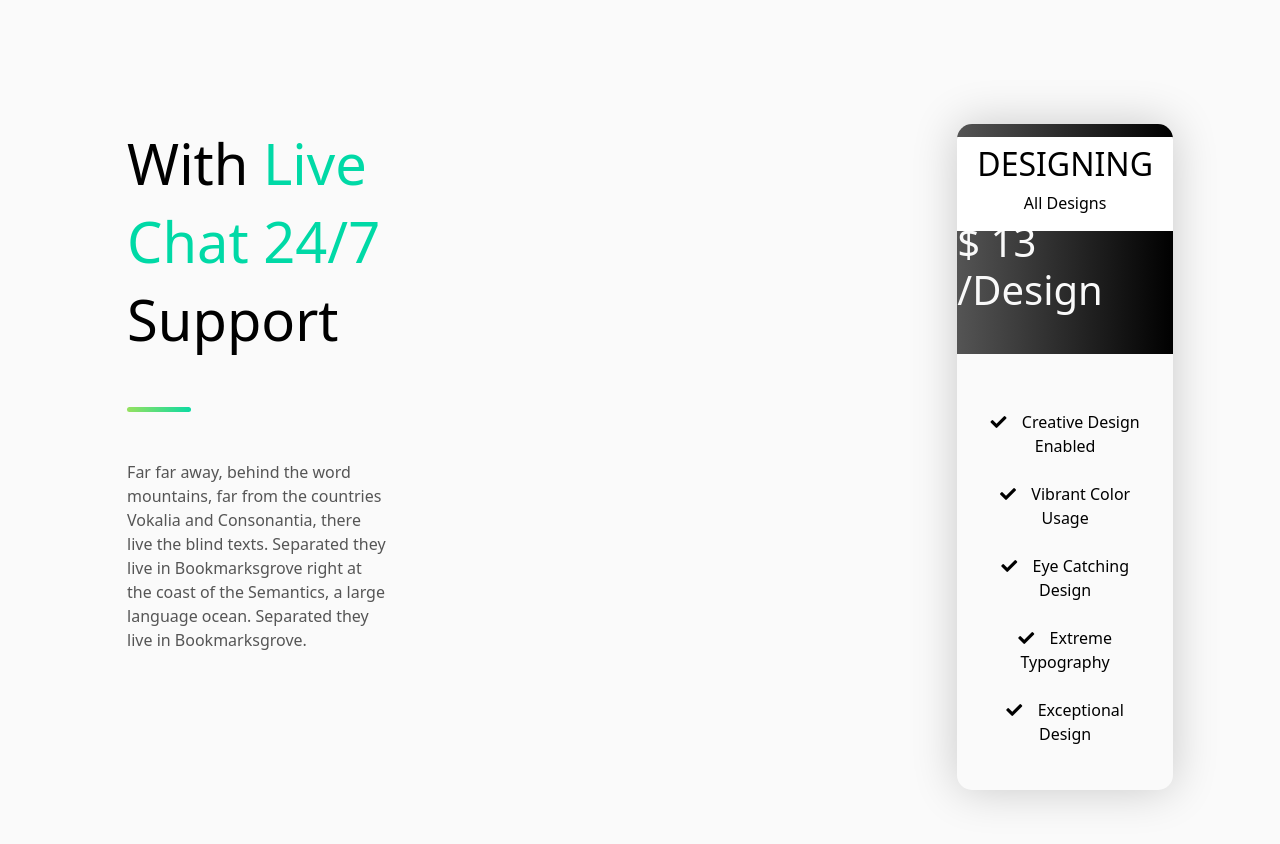
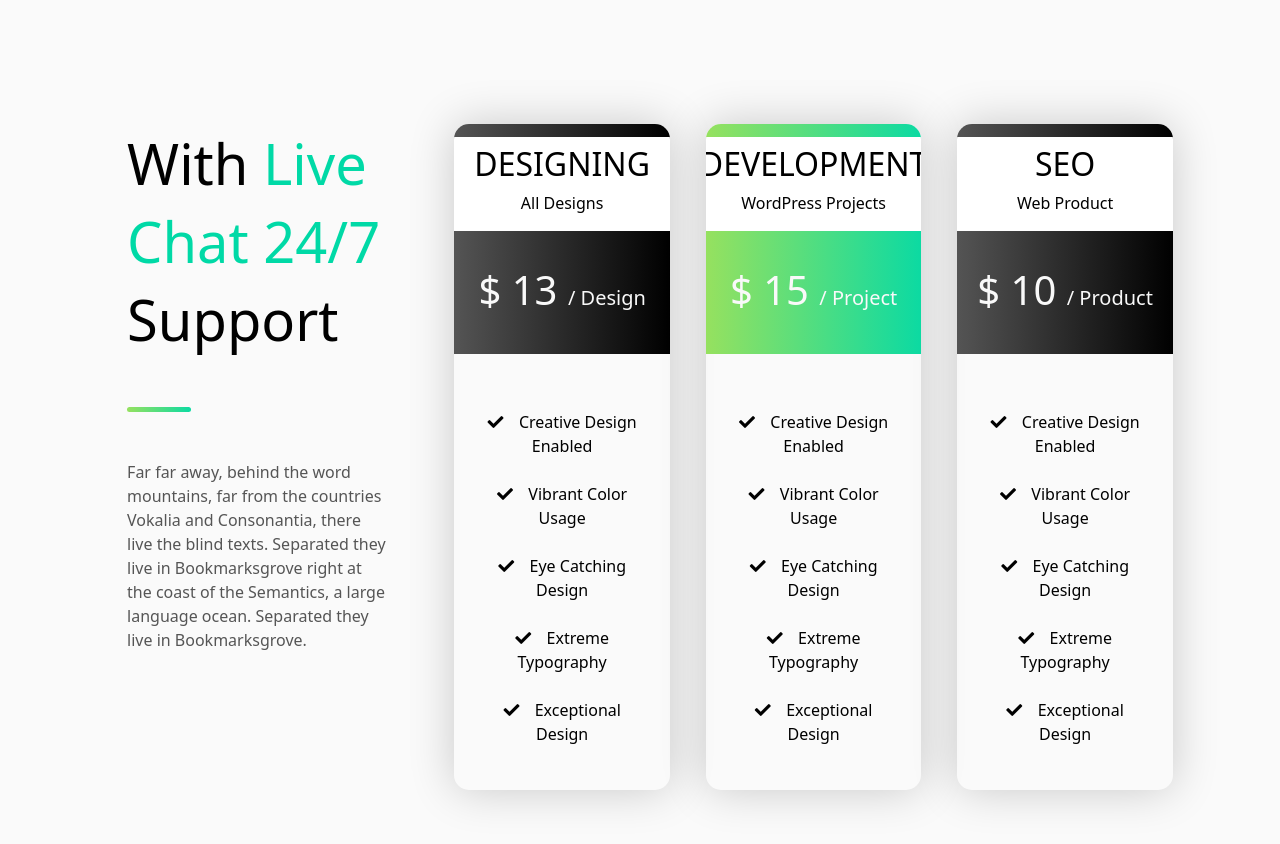
Before and after one commit to filauro1989/proj-html-vuejs, a Vue app: page / in a window 1280 px wide. Shown: the part 6640-7484 px from the top of the page. Built offline with nearby package versions, Linux system fonts and the light colour scheme; a web font is replaced by a local one.

Commit message:
fifth form completed

```diff
--- a/src/components/Fifthform.vue
+++ b/src/components/Fifthform.vue
@@ -17,7 +17,51 @@
                     </div>
 
                     <div class="top-price w-100 h-100 d-flex align-items-end justify-content-center">
-                        <h1>$ 13 /Design</h1>
+                        <h1>$ 13 <span>/ Design</span></h1>
+                    </div>
+                </div>
+                <div class="plan-card-bottom">
+                    <ul>
+                        <li><i class="fas fa-check"></i> Creative Design Enabled</li>
+                        <li><i class="fas fa-check"></i> Vibrant Color Usage</li>
+                        <li><i class="fas fa-check"></i> Eye Catching Design</li>
+                        <li><i class="fas fa-check"></i> Extreme Typography</li>
+                        <li><i class="fas fa-check"></i> Exceptional Design</li>
+                    </ul>
+                </div>
+            </div>
+            <div class="plan-card d-flex flex-column">
+                <div class="plan-card-top plan-card-top-green position-relative">
+
+                    <div class="top-plan w-100 d-flex flex-column align-items-center position-absolute">
+                        <h2 class="text-uppercase">Development</h2>
+                        <p>WordPress Projects</p>
+                    </div>
+
+                    <div class="top-price w-100 h-100 d-flex align-items-end justify-content-center">
+                        <h1>$ 15 <span>/ Project</span></h1>
+                    </div>
+                </div>
+                <div class="plan-card-bottom">
+                    <ul>
+                        <li><i class="fas fa-check"></i> Creative Design Enabled</li>
+                        <li><i class="fas fa-check"></i> Vibrant Color Usage</li>
+                        <li><i class="fas fa-check"></i> Eye Catching Design</li>
+                        <li><i class="fas fa-check"></i> Extreme Typography</li>
+                        <li><i class="fas fa-check"></i> Exceptional Design</li>
+                    </ul>
+                </div>
+            </div>
+            <div class="plan-card d-flex flex-column">
+                <div class="plan-card-top position-relative">
+
+                    <div class="top-plan w-100 d-flex flex-column align-items-center position-absolute">
+                        <h2 class="text-uppercase">Seo</h2>
+                        <p>Web Product</p>
+                    </div>
+
+                    <div class="top-price w-100 h-100 d-flex align-items-end justify-content-center">
+                        <h1>$ 10 <span>/ Product</span></h1>
                     </div>
                 </div>
                 <div class="plan-card-bottom">
@@ -56,6 +100,9 @@ export default {
             box-shadow: 0px 0px 46px rgba(0, 0, 0, .2);
             border-radius: 15px;
             overflow: hidden;
+            .plan-card-top-green.plan-card-top {
+                background-image: $green-gradient;
+            }
             .plan-card-top {
                 background-image: $black-gradient;
                 height: 230px;
@@ -68,6 +115,9 @@ export default {
                     h1 {
                         padding-bottom: 0.8em;
                         color: $white-text;
+                    }
+                    span {
+                        font-size: 0.5em;
                     }
                 }
             }
```
